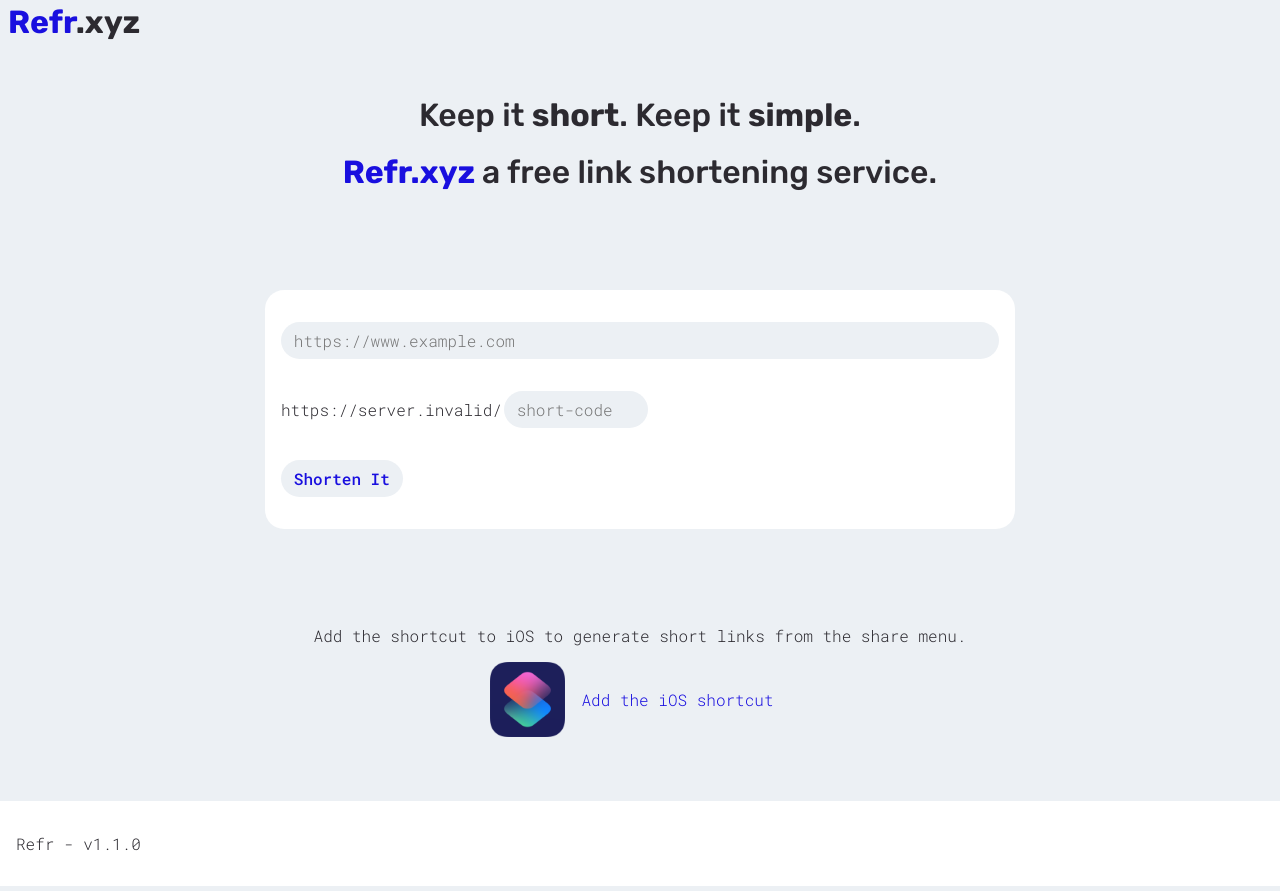
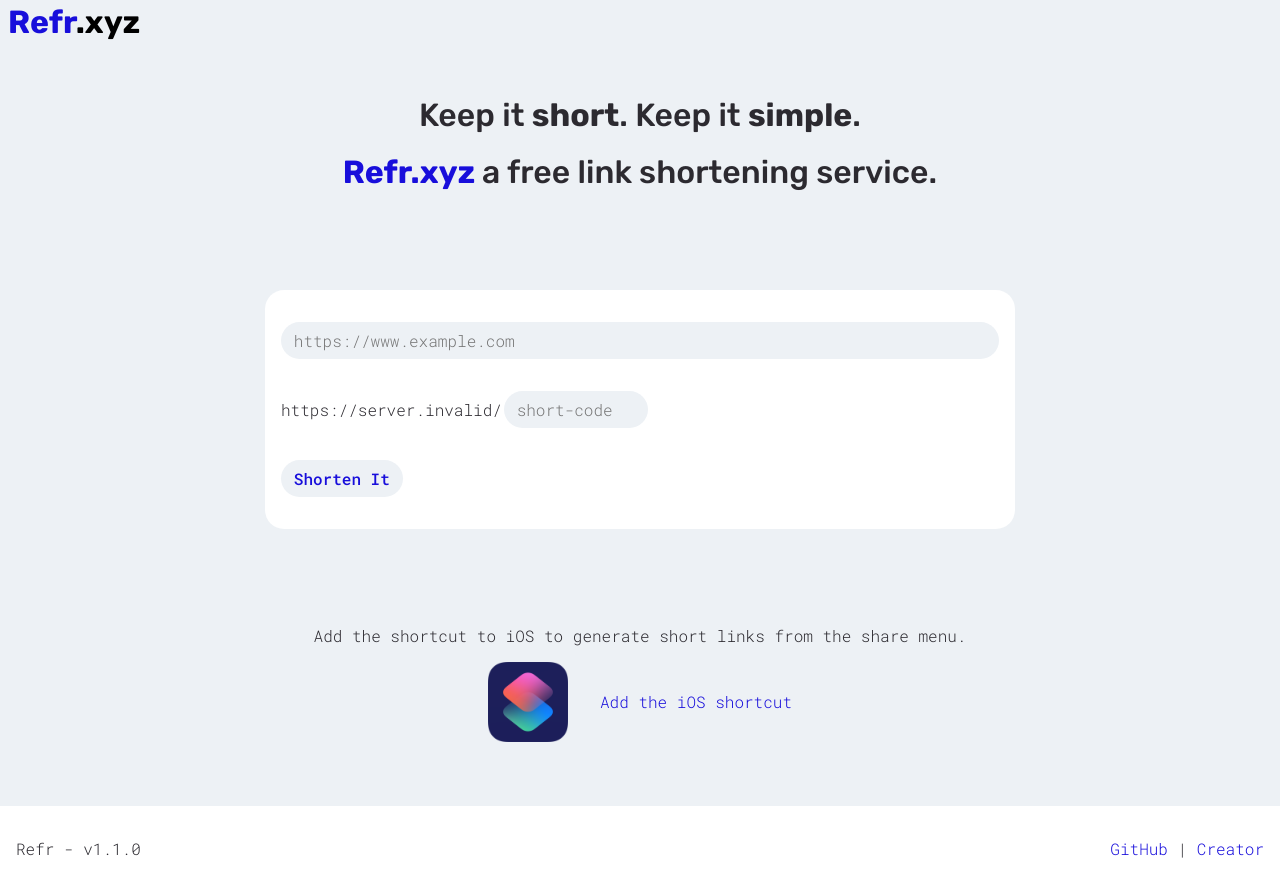
Before and after one commit to HassanCorrigan/refr, a Next.js app: page / in a window 1280 px wide. Built offline with nearby package versions, Linux system fonts and the light colour scheme; no server answers.

Commit message:
Add footer links, add logo link, other changes
Added two new page links to the footer.

Updated logo in header to include link to home page.

Other changes:
- Removed next/image for shortcut icon
- Updated colours
- Updated packages

```diff
--- a/components/footer.js
+++ b/components/footer.js
@@ -5,6 +5,10 @@ const Footer = () => {
   return (
     <footer className={styles.footer}>
       <p>Refr - v{packageJSON.version}</p>
+      <span>
+        <a href="https://github.com/HassanCorrigan/refr" target="_blank" rel="noopener noreferrer">GitHub</a> | {" "}
+        <a href="https://hassancorrigan.com" target="_blank" rel="noopener noreferrer">Creator</a>
+      </span>
     </footer>
   );
 };
--- a/components/header.js
+++ b/components/header.js
@@ -3,9 +3,11 @@ import styles from '../styles/header.module.css';
 const Header = () => {
   return (
     <header className={styles.header}>
-      <h1>
-        <span className={styles.logo}>Refr</span>.xyz
+      <a href="/">
+        <h1>
+          <span className={styles.logo}>Refr</span>.xyz
       </h1>
+      </a>
     </header>
   );
 };
--- a/package.json
+++ b/package.json
@@ -20,6 +20,6 @@
     "next": "^10.0.1",
     "react": "^17.0.1",
     "react-dom": "^17.0.1",
-    "yup": "^0.29.3"
+    "yup": "^0.30.0"
   }
 }
--- a/pages/index.js
+++ b/pages/index.js
@@ -1,5 +1,4 @@
 import { useState } from 'react';
-import Image from 'next/image';
 import Layout from '../components/layout.js';
 import validate from '../utils/validator.js';
 import styles from '../styles/index.module.css';
@@ -102,8 +101,8 @@ const Index = () => {
       <section className={styles.shortcuts}>
         <p>Add the shortcut to iOS to generate short links from the share menu.</p>
         <div>
-          <a className={styles.iconLink} href="https://www.icloud.com/shortcuts/f9d6fe3a35df4272a7253900bd75e779">
-            <Image src="/img/ios-shortcuts.png" alt="Apple shortcuts app icon" width={75} height={75} />
+          <a className={styles.iconLink} href="https://www.icloud.com/shortcuts/f9d6fe3a35df4272a7253900bd75e779" target="_blank" rel="noopener noreferrer">
+            <img src="/img/ios-shortcuts.png" alt="Apple shortcuts app icon" />
             <p>Add the iOS shortcut</p>
           </a>
         </div>
--- a/styles/footer.module.css
+++ b/styles/footer.module.css
@@ -1,4 +1,6 @@
 .footer {
   padding: 2em 1em;
   background-color: var(--secondary-background-color);
+  display: flex;
+  justify-content: space-between;
 }
--- a/styles/global.css
+++ b/styles/global.css
@@ -2,10 +2,11 @@
 
 :root {
   --main-color: #2c2a30;
-  --main-background-color: #ecf0f4;
+  --main-background-color: #edf1f5;
   --secondary-background-color: #ffffff;
-  --primary-color: #190fdf;
+  --primary-color: #180edb;
   --border-radius: 1.2em;
+  --shadow-color: #dbdee0;
 }
 * {
   margin: 0;
--- a/styles/header.module.css
+++ b/styles/header.module.css
@@ -6,3 +6,9 @@
 .logo {
   color: var(--primary-color);
 }
+.header a {
+  color: initial
+}
+.header a:hover {
+  text-shadow: 2px 2px 4px var(--shadow-color);
+}
--- a/styles/index.module.css
+++ b/styles/index.module.css
@@ -70,10 +70,14 @@
   text-align: center;
 }
 .iconLink {
-  display: flex;
+  display: inline-flex;
   place-content: center;
   align-items: center;
   margin: 1em auto;
+}
+.iconLink img {
+  width: 5em;
+  height: auto;
 }
 .iconLink > * {
   margin: 0 1em;
@@ -84,9 +88,9 @@
   font-size: 1.5rem;
   font-weight: 500;
   background-color: rgba(211, 211, 211, 0.9);
-  width: 100vw;
-  height: 100vh;
-  position: absolute;
+  width: 100%;
+  height: 100%;
+  position: fixed;
   top: 0;
   left: 0;
   z-index: 1;
```
Also changed, not shown: 1 other file (tests, documents, lock files or other folders).
